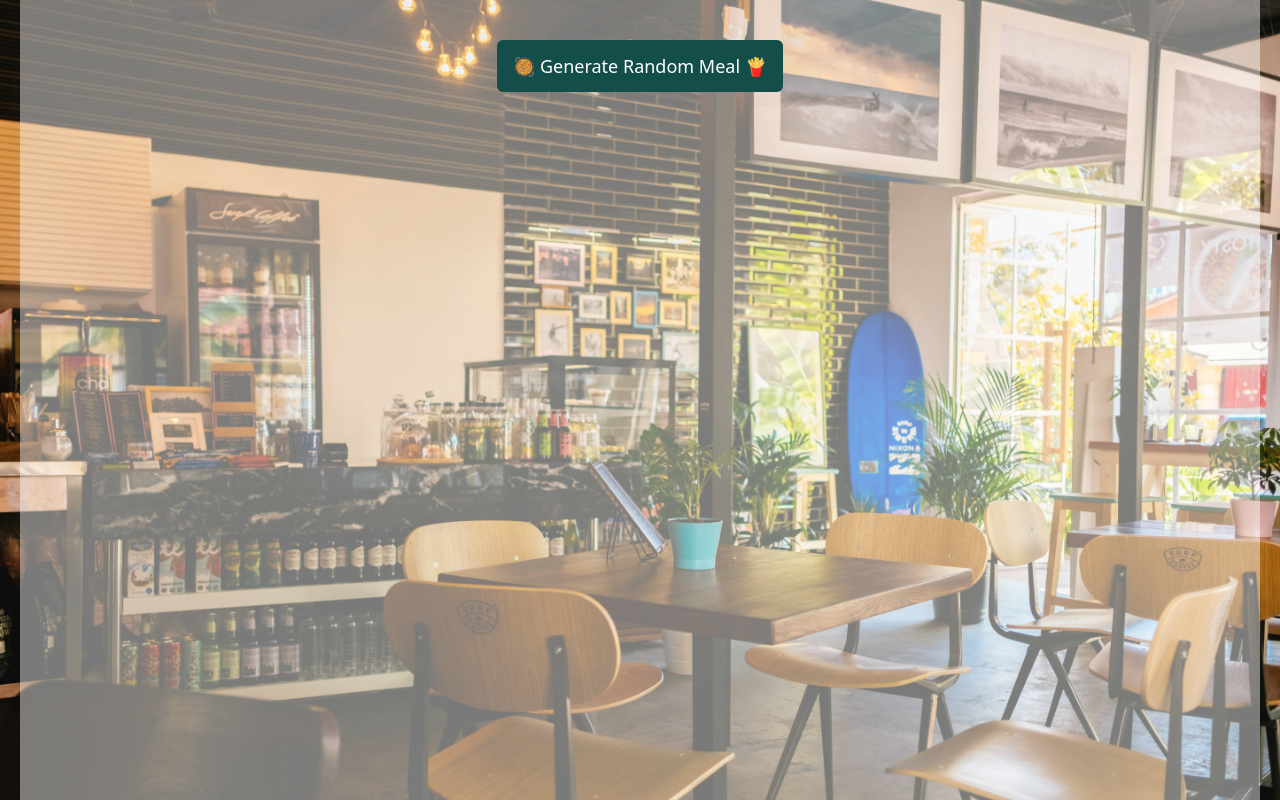
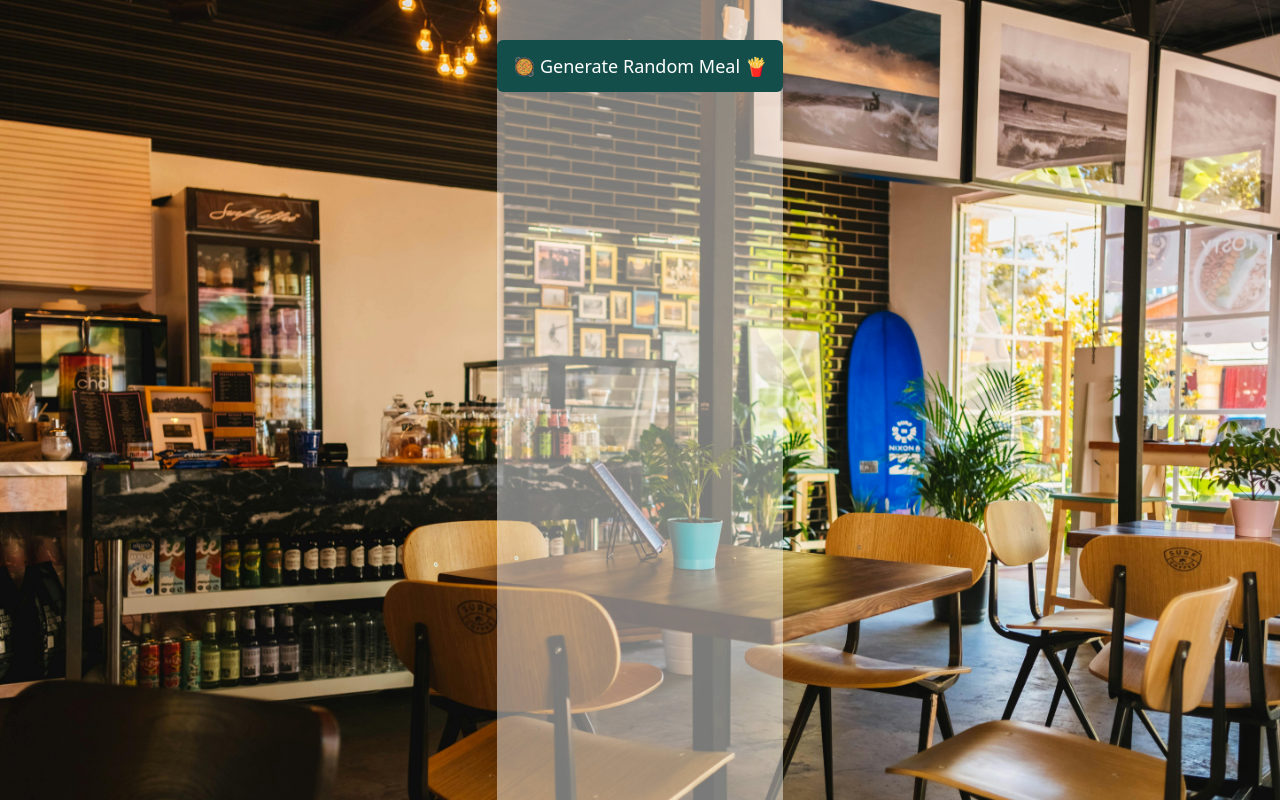
Before and after one commit to covolan/random-meal-generator, a React (Vite) app: page / in a window 1280 px wide. Built offline with nearby package versions, Linux system fonts and the light colour scheme.

Commit message:
Adjusted width

```diff
--- a/src/App.jsx
+++ b/src/App.jsx
@@ -37,7 +37,7 @@ function App() {
     <>
       <div
         className={
-          "main-div flex flex-col font-sans bg-primary md:mx-5 " +
+          "main-div flex flex-col font-sans bg-primary md:mx-5 max-w-[1440px] " +
           (dataIsEmpty() ? "h-dvh" : "h-full")
         }
       >
--- a/src/index.css
+++ b/src/index.css
@@ -9,5 +9,9 @@
 body {
     background-image: url(./assets/bg-restaurant.jpg);
     background-size: cover;
-    height: 100vh;
+    background-repeat: no-repeat;
+    height: 100%;
+    width: 100%;
+    display: flex;
+    justify-content: center;
 }
```
